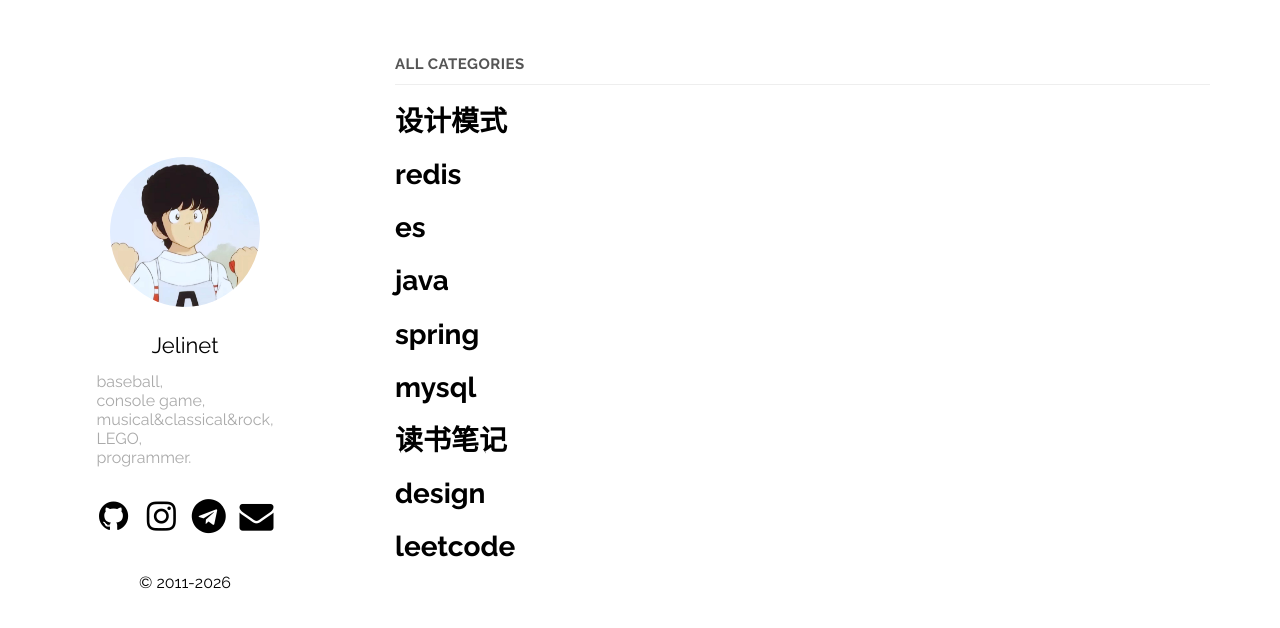
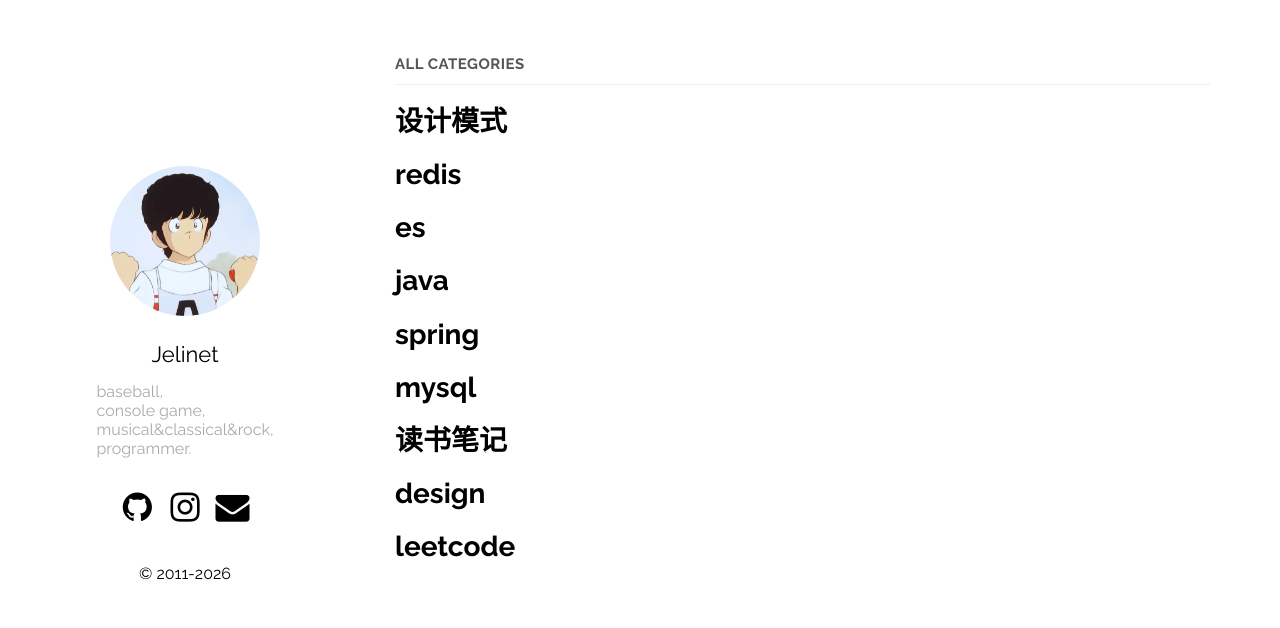
Before and after one commit to jelinet/jelinet.github.io, a Jekyll site: the page built from index.md, in a window 1280 px wide. Shown: the top 628 px of the page. Built offline with Jekyll 4.4.1, drawn with Linux system fonts in a browser that asks for light colours.

Commit message:
Update _config.yml

```diff
--- a/_config.yml
+++ b/_config.yml
@@ -13,7 +13,7 @@ sass:
   sass_dir: _sass
 plainwhite:
   name: Jelinet
-  tagline: baseball,<br>console game,<br>musical&classical&rock,<br>LEGO,<br>programmer.
+  tagline: baseball,<br>console game,<br>musical&classical&rock,<br>programmer.
   date_format: "%b %-d, %Y"
   sitemap: true # set to true to generate sitemap.xml content
   search: false # set to true to enable searchbar
@@ -40,7 +40,7 @@ plainwhite:
     #youtube:
     #facebook:
     #soundcloud:
-    telegram: j3l1n37
+    #telegram: j3l1n37
     #gitlab:
     email: jelinet7@gmail.com
 
```
